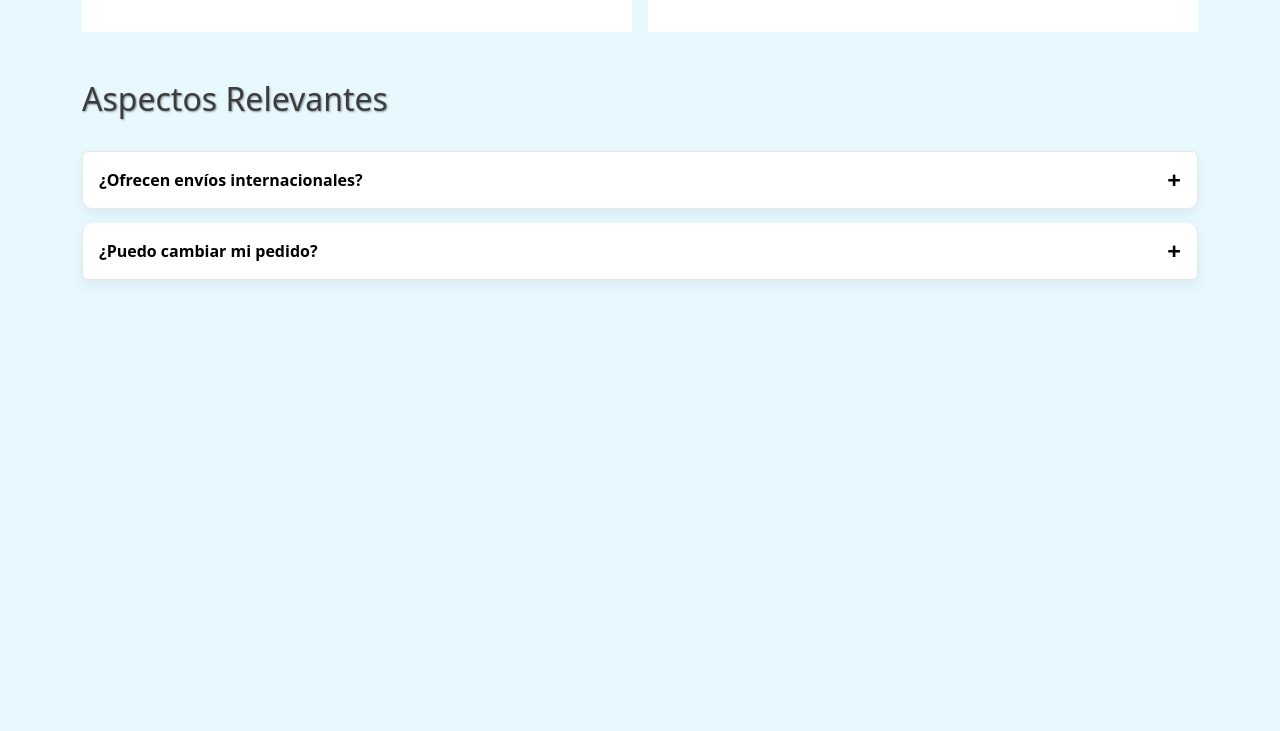
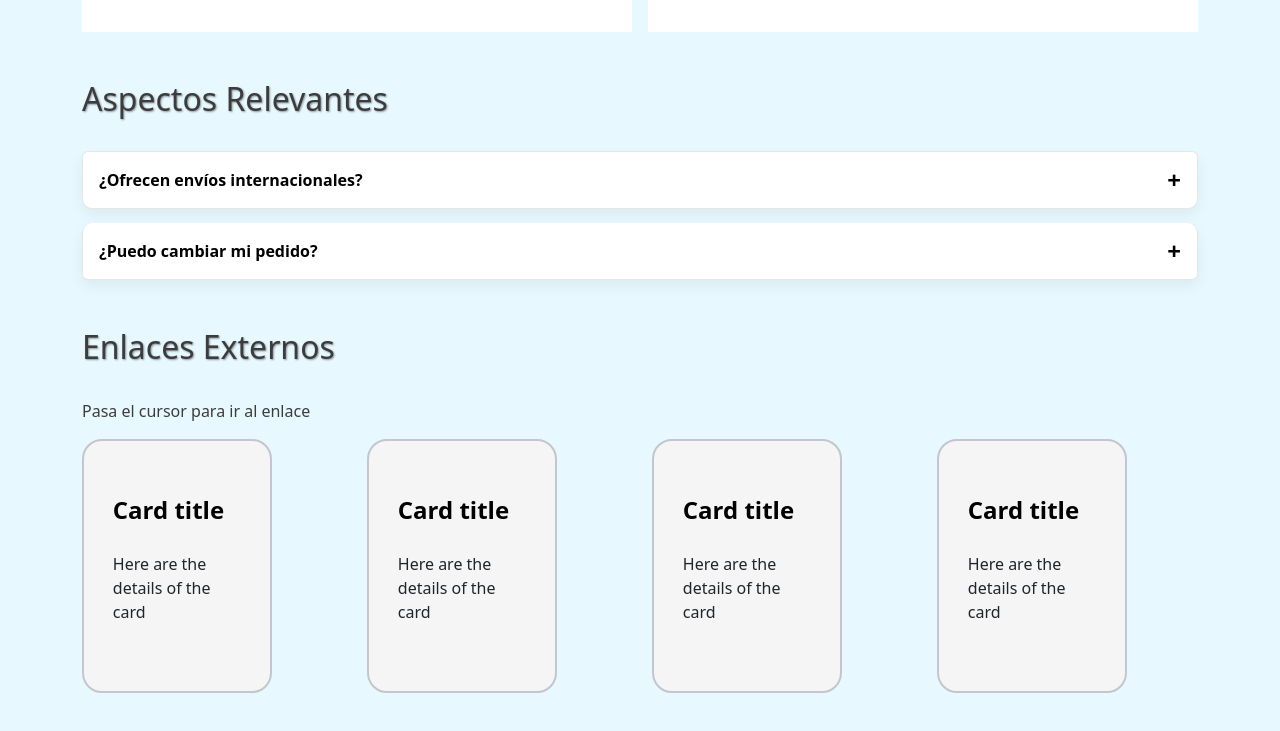
Before and after one commit to anagatuna/Ev2_DesarrolloWeb, a plain HTML site: page index.html in a window 1280 px wide. Shown: the part 1860-2591 px from the top of the page. Before the commit the page ends 2212 px from the top, so only its background shows below. Drawn offline with nearby package versions, Linux system fonts and the light colour scheme.

Commit message:
enlaces externos estructura

```diff
--- a/assets/css/styles.css
+++ b/assets/css/styles.css
@@ -194,3 +194,60 @@ h2 {
   .accordion-item.active .accordion-header .icon {
     transform: rotate(45deg);
   }
+
+.card-enlaces {
+ width: 190px;
+ height: 254px;
+ border-radius: 20px;
+ background: #f5f5f5;
+ position: relative;
+ padding: 1.8rem;
+ border: 2px solid #c3c6ce;
+ transition: 0.5s ease-out;
+ overflow: visible;
+}
+
+.card-details {
+ color: black;
+ height: 100%;
+ gap: .5em;
+ display: grid;
+ place-content: center;
+}
+
+.card-button {
+ transform: translate(-50%, 125%);
+ width: 60%;
+ border-radius: 1rem;
+ border: none;
+ background-color: #008bf8;
+ color: #fff;
+ font-size: 1rem;
+ padding: .5rem 1rem;
+ position: absolute;
+ left: 50%;
+ bottom: 0;
+ opacity: 0;
+ transition: 0.3s ease-out;
+}
+
+.text-body {
+ color: rgb(134, 134, 134);
+}
+
+/*Text*/
+.text-title {
+ font-size: 1.5em;
+ font-weight: bold;
+}
+
+/*Hover*/
+.card-enlaces:hover {
+ border-color: #008bf8;
+ box-shadow: 0 4px 18px 0 rgba(0, 0, 0, 0.25);
+}
+
+.card-enlaces:hover .card-button {
+ transform: translate(-50%, 50%);
+ opacity: 1;
+}
--- a/index.html
+++ b/index.html
@@ -230,6 +230,50 @@
 
             </div>
         </section>
+
+        <section id="enlaces" class="my-5">
+            <h2>Enlaces Externos</h2>
+            <p>Pasa el cursor para ir al enlace</p>
+            <div class="row">
+                <div class="col">
+                    <div class="card-enlaces">
+                        <div class="card-details">
+                            <p class="text-title">Card title</p>
+                            <p class="text-body">Here are the details of the card</p>
+                        </div>
+                        <button class="card-button">More info</button>
+                    </div>
+                </div>
+                <div class="col">
+                    <div class="card-enlaces">
+                        <div class="card-details">
+                            <p class="text-title">Card title</p>
+                            <p class="text-body">Here are the details of the card</p>
+                        </div>
+                        <button class="card-button">More info</button>
+                    </div>
+                </div>
+                <div class="col">
+                    <div class="card-enlaces">
+                        <div class="card-details">
+                            <p class="text-title">Card title</p>
+                            <p class="text-body">Here are the details of the card</p>
+                        </div>
+                        <button class="card-button">More info</button>
+                    </div>
+                </div>
+                <div class="col">
+                    <div class="card-enlaces">
+                        <div class="card-details">
+                            <p class="text-title">Card title</p>
+                            <p class="text-body">Here are the details of the card</p>
+                        </div>
+                        <button class="card-button">More info</button>
+                    </div>
+                </div>
+            </div>
+
+        </section>
     </main>
 </body>
 
```
